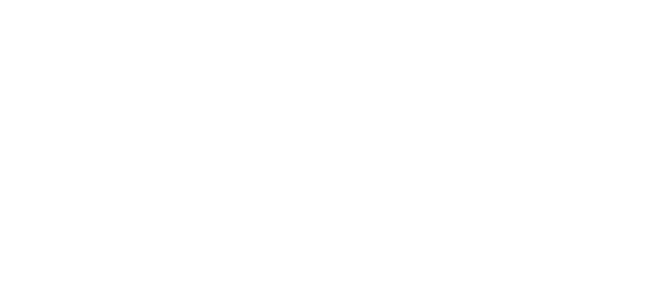
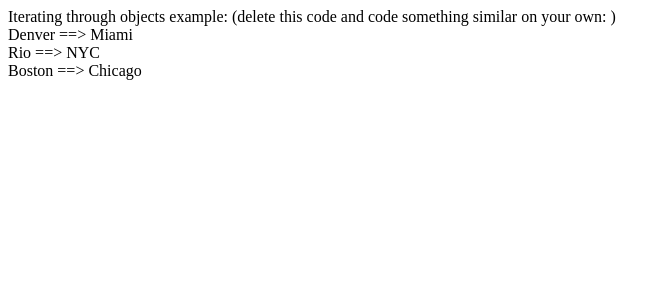
Before and after one commit to Nmuta/angular-flights-step2, an Angular app: page / in a window 1280 px wide. Shown: the top 300 px of the page, without its empty margins (0-671 px from the left). Built offline with nearby package versions, Linux system fonts and the light colour scheme.

Commit message:
Re-add iteration example for demo

```diff
--- a/src/app/app.component.html
+++ b/src/app/app.component.html
@@ -0,0 +1,6 @@
+Iterating through objects example:
+(delete this code and code something similar on your own: )
+
+<div *ngFor="let flight of flights">
+  {{flight.origin}} ==> {{flight.destination}}
+</div>
--- a/src/app/app.component.ts
+++ b/src/app/app.component.ts
@@ -6,5 +6,10 @@ import { Component } from '@angular/core';
   styleUrls: ['./app.component.scss']
 })
 export class AppComponent {
-
+  //(delete this code and code something similar on your own:)
+    flights: {}[] = [
+      {origin: "Denver", destination: "Miami"},
+      {origin: "Rio", destination: "NYC"},
+      {origin: "Boston", destination: "Chicago"},
+    ];
 }
```
